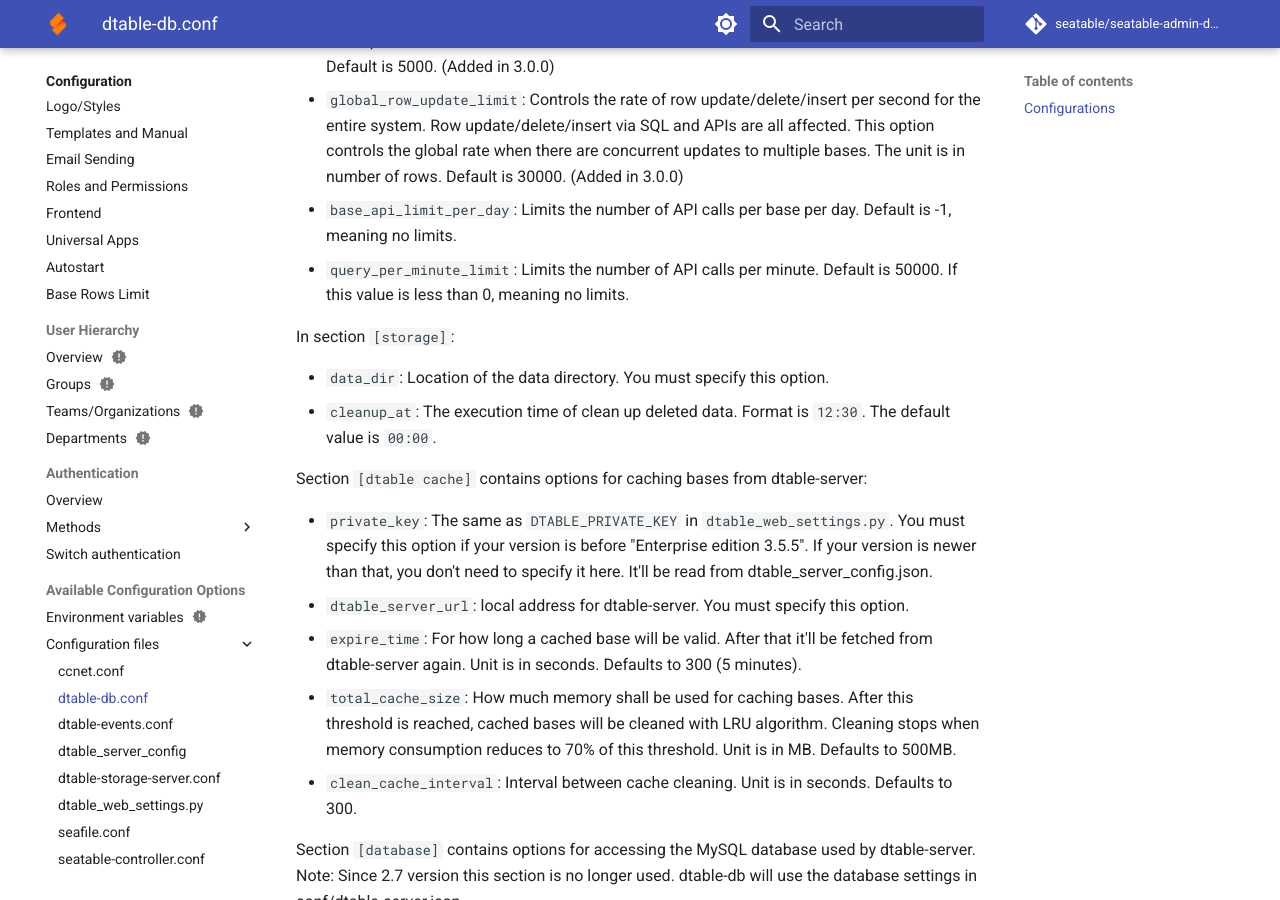
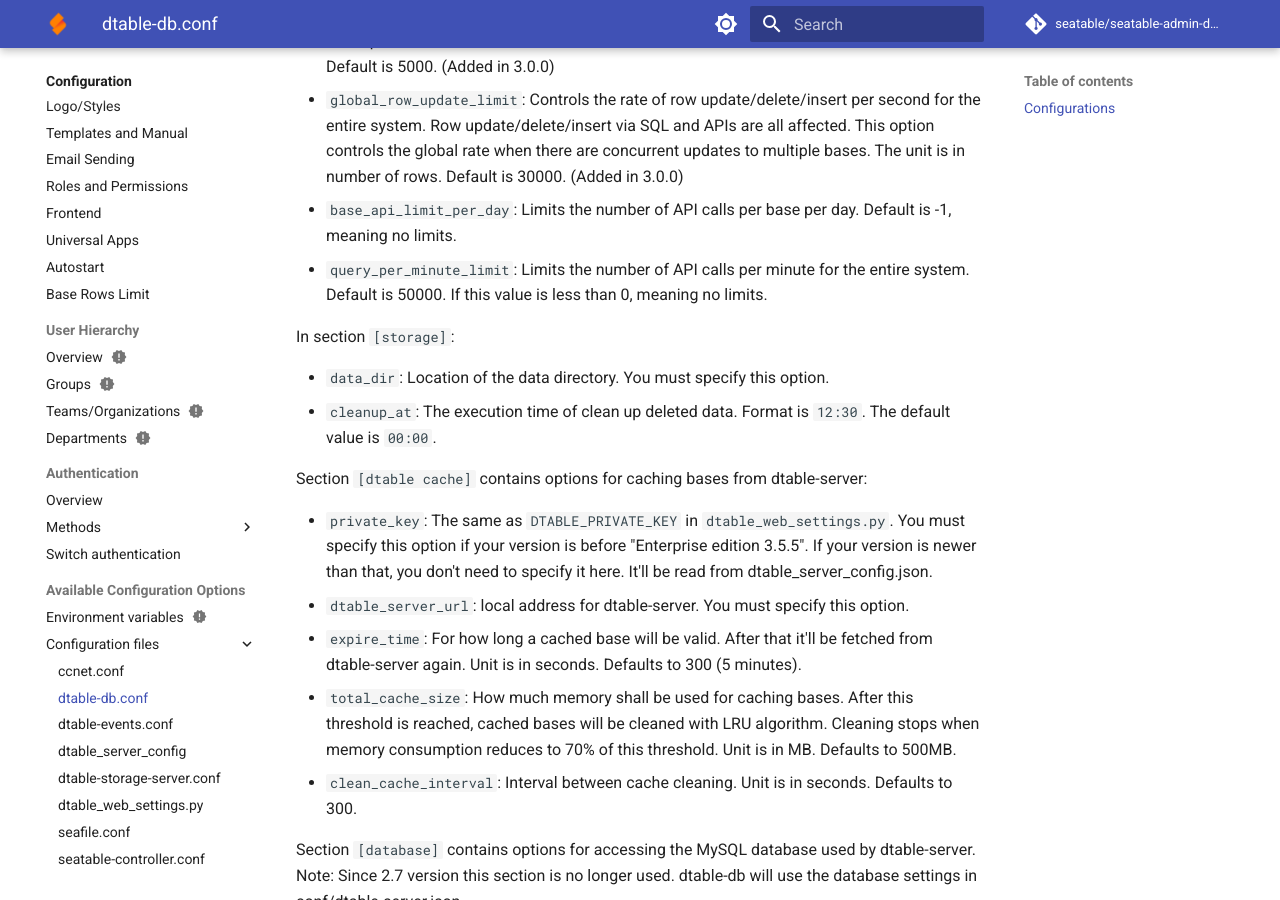
Before and after one commit to seatable/seatable-admin-docs, an MkDocs documentation site: the page built from docs/config/dtable_db_conf.md, in a window 1280 px wide and 900 px high, scrolled down 754 px. Built offline with MkDocs 1.6.1 and Material for MkDocs 9.7.7, drawn with Linux system fonts in a browser that asks for light colours; comment, search, counter and statistics services are not loaded.

Commit message:
Update dtable_db_conf.md
Clarify query_per_minute_limit option.

```diff
--- a/docs/config/dtable_db_conf.md
+++ b/docs/config/dtable_db_conf.md
@@ -16,7 +16,7 @@ In section `[general]`:
 - `row_update_limit`: Controls the rate of row update/delete/insert per second for each base. Row update/delete/insert via SQL and APIs are all affected. The unit is in number of rows. Default is 5000. (Added in 3.0.0)
 - `global_row_update_limit`: Controls the rate of row update/delete/insert per second for the entire system. Row update/delete/insert via SQL and APIs are all affected. This option controls the global rate when there are concurrent updates to multiple bases. The unit is in number of rows. Default is 30000. (Added in 3.0.0)
 - `base_api_limit_per_day`: Limits the number of API calls per base per day. Default is -1, meaning no limits.
-- `query_per_minute_limit`: Limits the number of API calls per minute. Default is 50000. If this value is less than 0, meaning no limits.
+- `query_per_minute_limit`: Limits the number of API calls per minute for the entire system. Default is 50000. If this value is less than 0, meaning no limits.
 
 In section `[storage]`:
 
```
